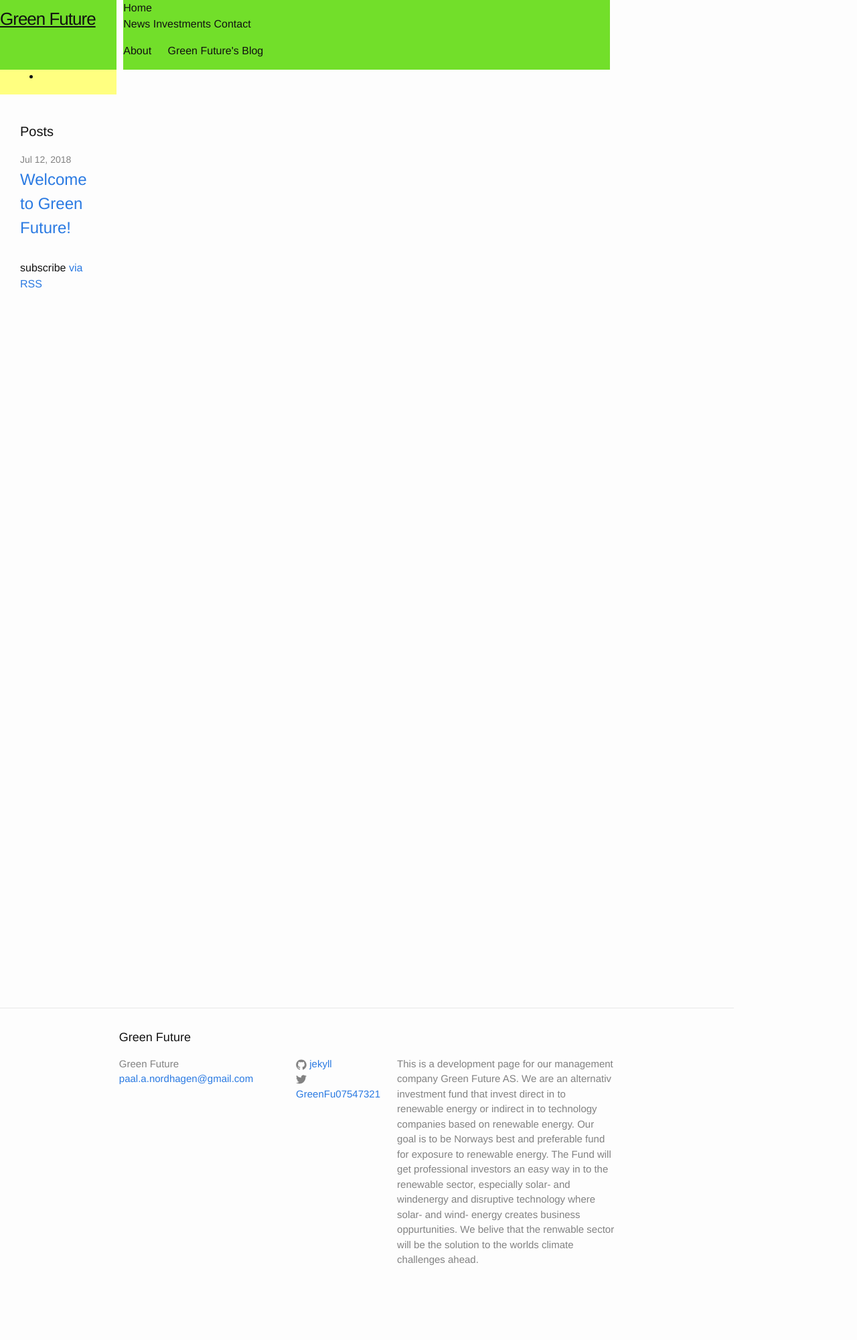
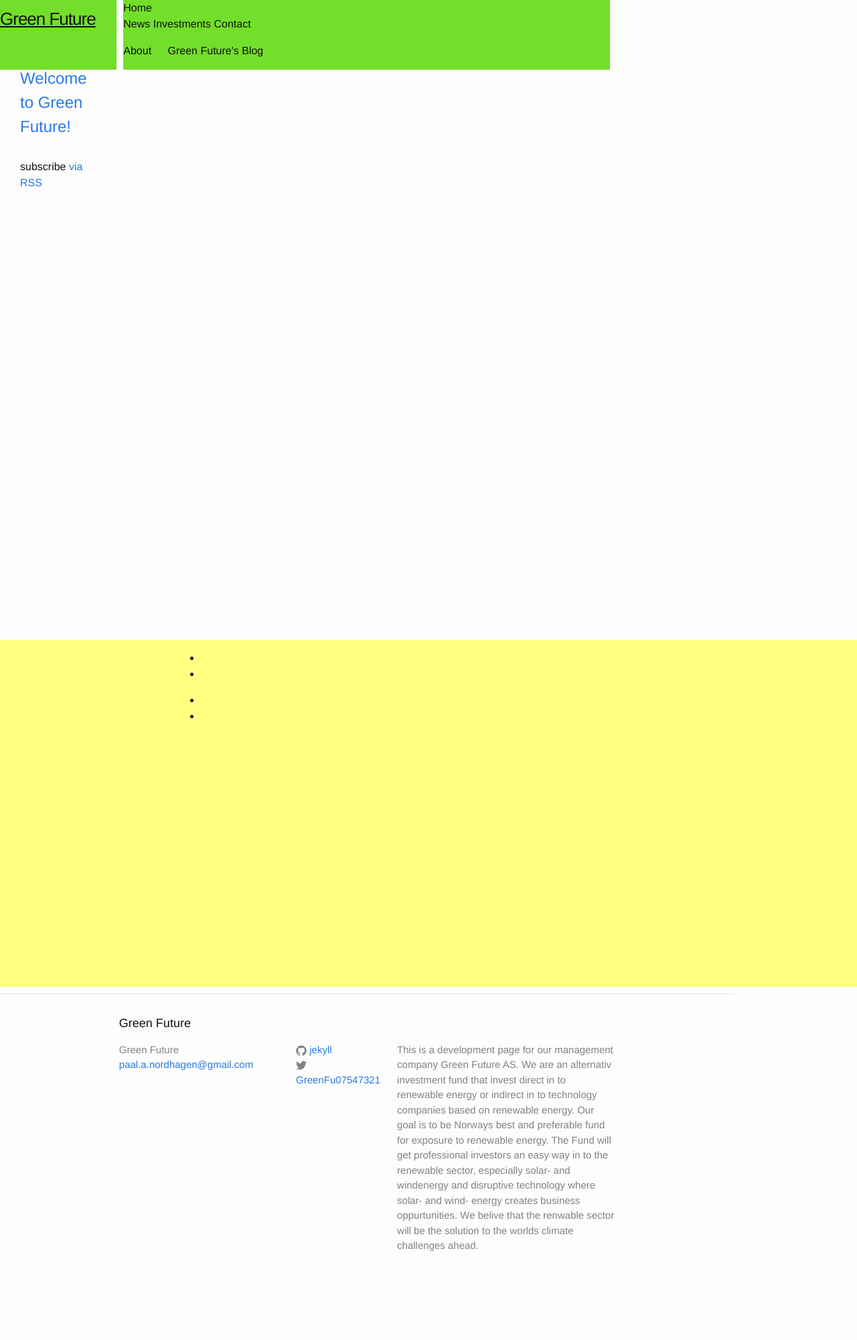
Before and after one commit to Paal-August/Paal-August.github.io, a Jekyll site: the page built from index.html, in a window 1280 px wide. Shown: the whole page at 67% size. Built offline with Jekyll 4.4.1, drawn with Linux system fonts in a browser that asks for light colours.

Commit message:
Update _layout.scss

```diff
--- a/_sass/_layout.scss
+++ b/_sass/_layout.scss
@@ -44,6 +44,7 @@
   background-color:#72DF2A;
   display:inline-block;
   position:relative;
+  justify-content:center;
 }
 
 .site-title {
@@ -58,6 +59,7 @@
     background-color:#72DF2A;
     display:inline-block;
     position:relative;
+    justify-content:left;
     &,
     &:visited {
         color: #008000;
@@ -67,21 +69,20 @@
 .site-main{
     width:100%;
     background-color:rgb(255, 255, 128);
-
+    grid-area: 9 / 1 / 15/8;
 }
 
 .site-nav {
     width:100%;
     float: right;
     line-height: 56px;
-    /*--grid-area: 9 / 1 / 15/8;*/
     grid-area: 1 / 7 / 2/8;
     background-color:#72DF2A;
     display:inline-block;
     position:relative;
     .menu-icon {
     display: none;
-
+    justify-content:right;
     }
 
     .page-link {
```
